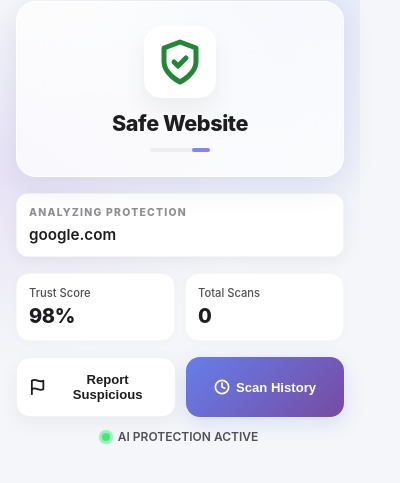
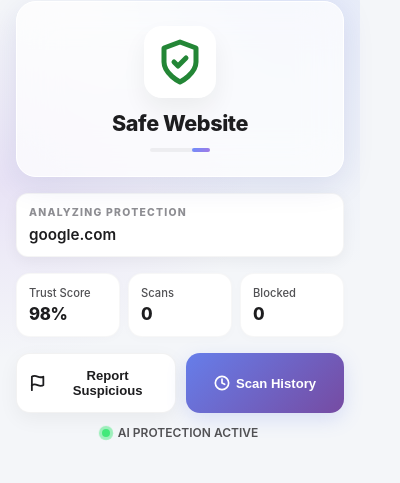
Before and after one commit to Vatsalposty/anti-phishing-backend, a browser extension: page extension/popup/popup.html in a window 400 px wide. Shown: the part 67-550 px from the top of the page. Drawn offline with Linux system fonts and the light colour scheme.

Commit message:
Fix: Restore Blocked count to popup stats grid

```diff
--- a/extension/popup/popup.css
+++ b/extension/popup/popup.css
@@ -217,11 +217,9 @@ header {
 /* Stats */
 .stats-grid {
     display: grid;
-    grid-template-columns: 1fr 1fr;
-    gap: 10px;
-    /* Reduced from 12px */
+    grid-template-columns: 1fr 1fr 1fr;
+    gap: 8px;
     margin-bottom: 16px;
-    /* Reduced from 24px */
 }
 
 .stat-card {
@@ -244,8 +242,7 @@ header {
 }
 
 .stat-value {
-    font-size: 1.25rem;
-    /* Reduced from 1.35rem */
+    font-size: 1.05rem;
     font-weight: 800;
     color: var(--text-main);
     letter-spacing: -0.02em;
--- a/extension/popup/popup.html
+++ b/extension/popup/popup.html
@@ -70,8 +70,12 @@
                     <span class="stat-value" id="trust-score">98%</span>
                 </div>
                 <div class="stat-card">
-                    <span class="stat-label">Total Scans</span>
+                    <span class="stat-label">Scans</span>
                     <span class="stat-value" id="scan-count">0</span>
+                </div>
+                <div class="stat-card">
+                    <span class="stat-label">Blocked</span>
+                    <span class="stat-value" id="blocked-count">0</span>
                 </div>
             </div>
 
--- a/extension/popup/popup.js
+++ b/extension/popup/popup.js
@@ -51,6 +51,8 @@ document.addEventListener('DOMContentLoaded', async () => {
             chrome.storage.local.get({ totalScans: 0, blockedCount: 0 }, (items) => {
                 const scanCountEl = document.getElementById('scan-count');
                 if (scanCountEl) scanCountEl.textContent = items.totalScans;
+                const blockedCountEl = document.getElementById('blocked-count');
+                if (blockedCountEl) blockedCountEl.textContent = items.blockedCount;
             });
 
         } else {
```
